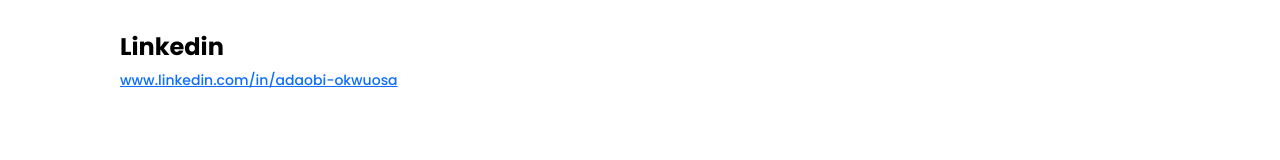
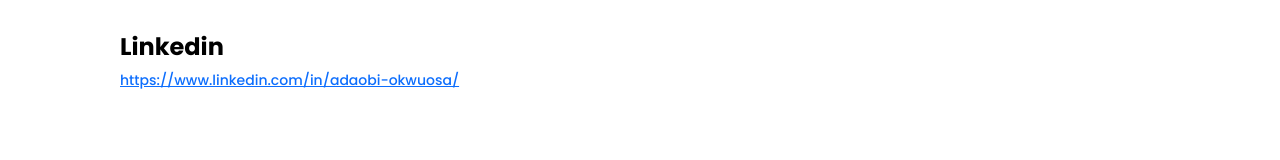
Before and after one commit to Adaobilynda1234/frontend-portfolio-website, a plain HTML site: page contact.html in a window 1280 px wide. Shown: the part 774-934 px from the top of the page. Drawn offline with nearby package versions, Linux system fonts and the light colour scheme.

Commit message:
updatedlink

```diff
--- a/contact.html
+++ b/contact.html
@@ -108,7 +108,7 @@
 
         <p>
           <a href="www.linkedin.com/in/adaobi-okwuosa">
-            www.linkedin.com/in/adaobi-okwuosa</a
+            https://www.linkedin.com/in/adaobi-okwuosa/</a
           >
         </p>
       </div>
```
